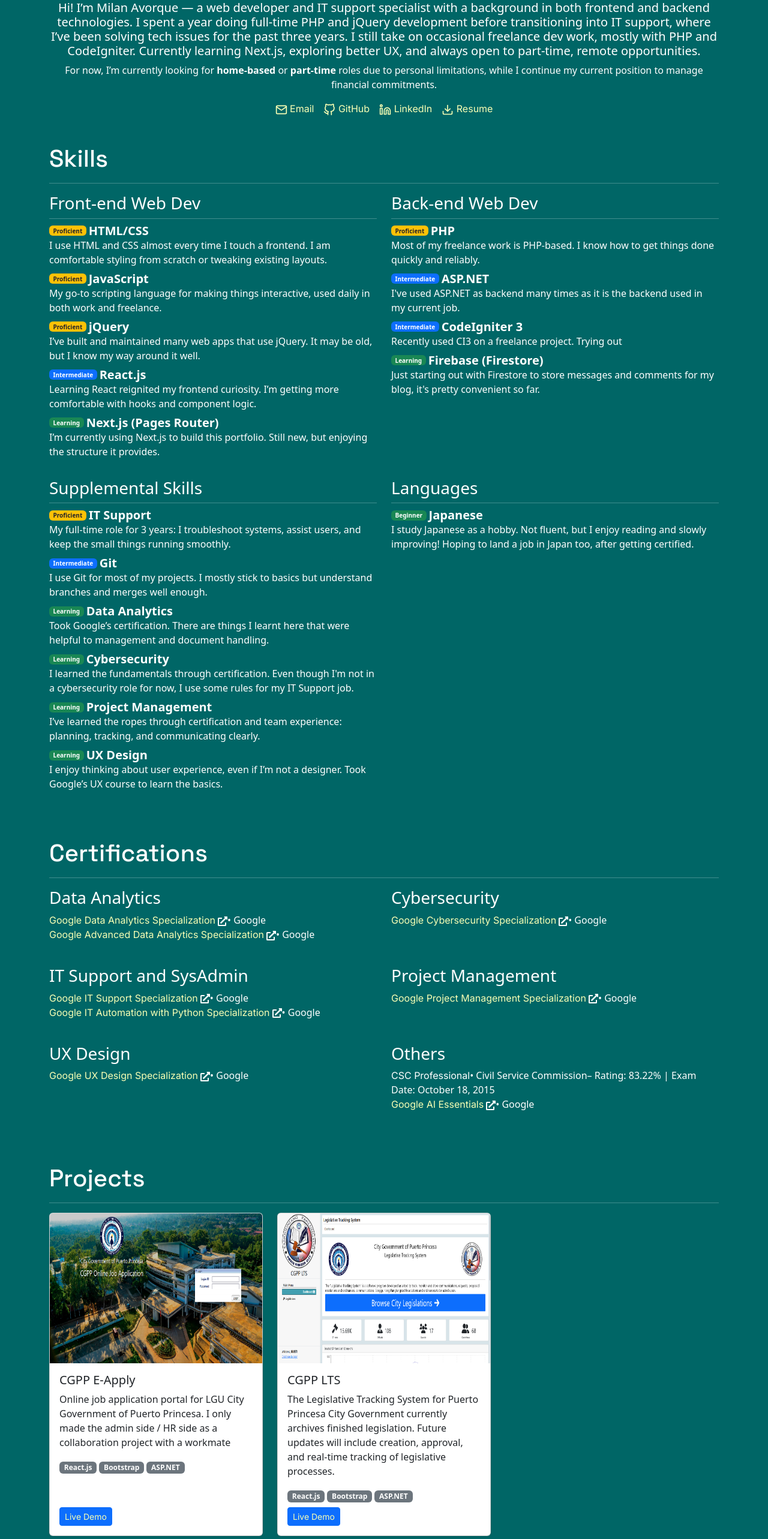
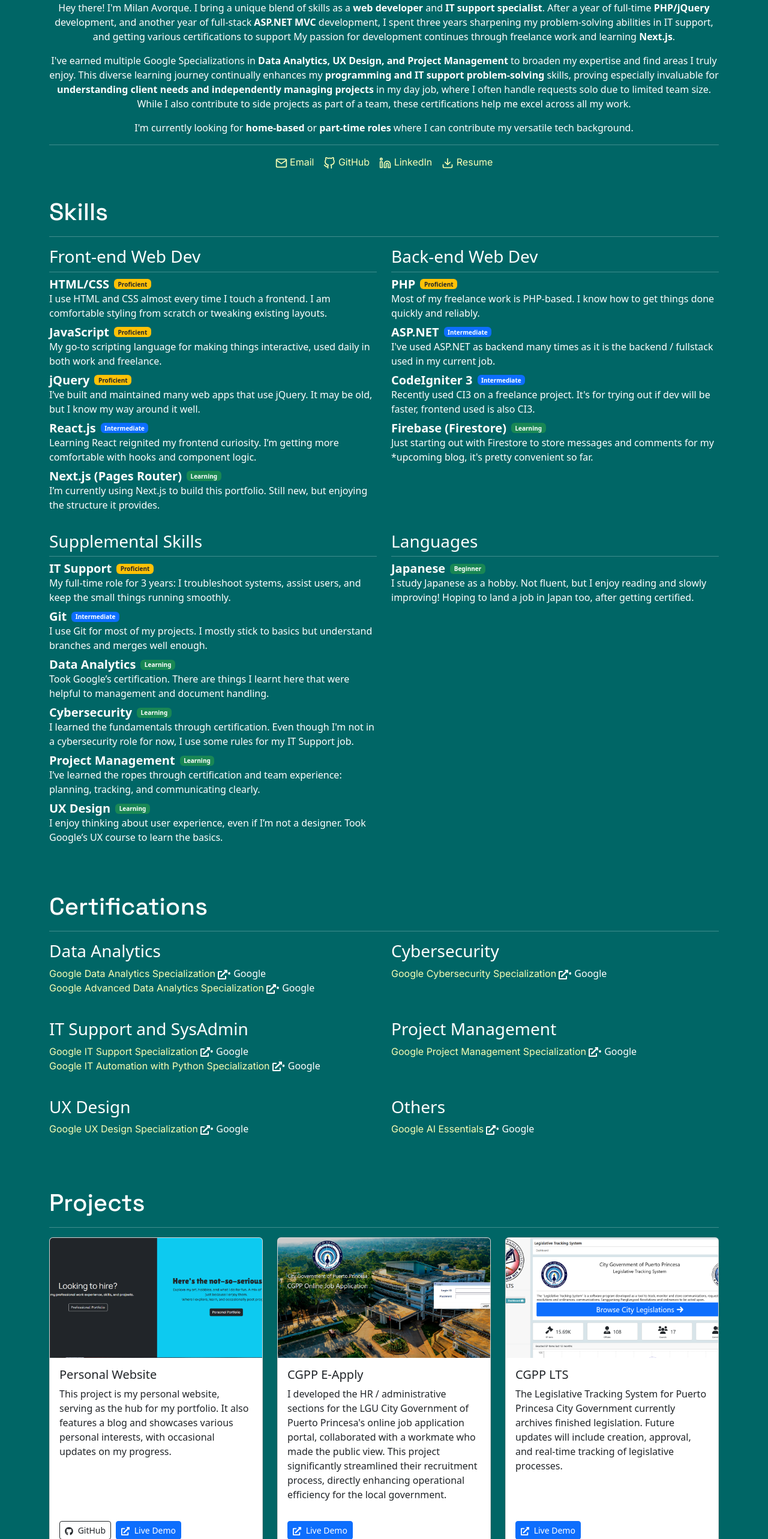
Before and after one commit to Atsukiri/portfolio-v1-nextjs, a Next.js app: page /portfolio in a window 1280 px wide. Shown: the part 200-2766 px from the top of the page at 60% size. Built offline with nearby package versions, Linux system fonts and the light colour scheme.

Commit message:
added new projects + fixed minor UI problems

```diff
--- a/src/components/ProjectCard.js
+++ b/src/components/ProjectCard.js
@@ -1,31 +1,39 @@
-import Image from 'next/image';
+import { FaGithub, FaExternalLinkAlt } from 'react-icons/fa';
 
-export default function ProjectCard({ title, description, image, liveUrl, repoUrl, tags = [] }) {
+export default function ProjectCard({ title, description, image, repoUrl, liveUrl }) {
   return (
-    <div className="col-md-6 col-lg-4 mb-4">
+    <div className='col-md-4 mb-4'>
       <div className="card h-100 shadow-sm">
         {image && (
-          <Image src={image} width={500} height={250} className="card-img-top" alt={`${title} screenshot`} />
+          <img
+            src={image}
+            alt={title}
+            className="card-img-top"
+            style={{ objectFit: 'cover', height: '200px' }}
+          />
         )}
         <div className="card-body d-flex flex-column">
           <h5 className="card-title">{title}</h5>
-          <p className="card-text">{description}</p>
-          {tags.length > 0 && (
-            <div className="mb-2">
-              {tags.map(tag => (
-                <span key={tag} className="badge bg-secondary me-1">{tag}</span>
-              ))}
-            </div>
-          )}
-          <div className="mt-auto">
-            {liveUrl && (
-              <a href={liveUrl} target="_blank" rel="noopener noreferrer" className="btn btn-sm btn-primary me-2">
-                Live Demo
+          <p className="card-text flex-grow-1">{description}</p>
+          <div className="mt-3 d-flex gap-2">
+            {repoUrl && (
+              <a
+                href={repoUrl}
+                className="btn btn-outline-dark btn-sm"
+                target="_blank"
+                rel="noopener noreferrer"
+              >
+                <FaGithub className="me-1" /> GitHub
               </a>
             )}
-            {repoUrl && (
-              <a href={repoUrl} target="_blank" rel="noopener noreferrer" className="btn btn-outline-secondary">
-                GitHub
+            {liveUrl && (
+              <a
+                href={liveUrl}
+                className="btn btn-primary btn-sm"
+                target="_blank"
+                rel="noopener noreferrer"
+              >
+                <FaExternalLinkAlt className="me-1" /> Live Demo
               </a>
             )}
           </div>
--- a/src/data/certifications.json
+++ b/src/data/certifications.json
@@ -46,11 +46,6 @@
   ],
   "Others": [
     {
-      "title": "CSC Professional",
-      "issuer": "Civil Service Commission",
-      "description": "Rating: 83.22% | Exam Date: October 18, 2015"
-    },
-    {
       "title": "Google AI Essentials",
       "issuer": "Google",
       "link": "https://www.coursera.org/account/accomplishments/records/8RFXCYLZPXHY"
--- a/src/data/projects.json
+++ b/src/data/projects.json
@@ -1,7 +1,15 @@
 [
   {
+    "title": "Personal Website",
+    "description": "This project is my personal website, serving as the hub for my portfolio. It also features a blog and showcases various personal interests, with occasional updates on my progress.",
+    "image": "/projects/personal-site.png",
+    "liveUrl": "http://atsukiri.vercel.app",
+    "tags": ["Next.js", "Bootstrap", "Firestore"],
+    "repoUrl": "https://github.com/Atsukiri/portfolio-v1-nextjs"
+  },
+  {
     "title": "CGPP E-Apply",
-    "description": "Online job application portal for LGU City Government of Puerto Princesa. I only made the admin side / HR side as a collaboration project with a workmate",
+    "description": "I developed the HR / administrative sections for the LGU City Government of Puerto Princesa's online job application portal, collaborated with a workmate who made the public view. This project significantly streamlined their recruitment process, directly enhancing operational efficiency for the local government.",
     "image": "/projects/e-apply2.png",
     "liveUrl": "http://cgpp.puertoprincesa.ph/e-apply/hr",
     "tags": ["React.js", "Bootstrap", "ASP.NET"]
@@ -12,5 +20,12 @@
     "image": "/projects/lts.png",
     "liveUrl": "http://cgpp.puertoprincesa.ph/CGPP-LTS",
     "tags": ["React.js", "Bootstrap", "ASP.NET"]
+  },
+  {
+    "title": "Palawena Travel and Tours | Admin Dashboard",
+    "description": "For Palawena Travel and Tours, I collaborated with a team to develop the admin dashboard and integrated essential APIs for booking data and PayPal payments",
+    "image": "/projects/palawena.png",
+    "liveUrl": "http://palawenatravelandtours.com",
+    "tags": ["CodeIgniter 3", "Bootstrap", "Paypal API"]
   }
 ]
--- a/src/data/skills.json
+++ b/src/data/skills.json
@@ -49,21 +49,21 @@
       "percent": 60,
       "color": "#512bd4",
       "experienceLevel": "Intermediate",
-      "description": "I've used ASP.NET as backend many times as it is the backend used in my current job."
+      "description": "I've used ASP.NET as backend many times as it is the backend / fullstack used in my current job."
     },
     {
       "name": "CodeIgniter 3",
       "percent": 40,
       "color": "#dd4814",
       "experienceLevel": "Intermediate",
-      "description": "Recently used CI3 on a freelance project. Trying out"
+      "description": "Recently used CI3 on a freelance project. It's for trying out if dev will be faster, frontend used is also CI3."
     },
     {
       "name": "Firebase (Firestore)",
       "percent": 20,
       "color": "#ffca28",
       "experienceLevel": "Learning",
-      "description": "Just starting out with Firestore to store messages and comments for my blog, it's pretty convenient so far."
+      "description": "Just starting out with Firestore to store messages and comments for my *upcoming blog, it's pretty convenient so far."
     }
   ],
   "Supplemental Skills": [
--- a/src/pages/portfolio.js
+++ b/src/pages/portfolio.js
@@ -53,15 +53,23 @@
                 <p className="lead">Web Developer • IT Support</p>
             </header>
             <section id="intro" className='mb-5'>
-                <h5 className='text-center'>
-                    Hi! I’m Milan Avorque — a web developer and IT support specialist with a background in both frontend and backend technologies.
-                    I spent a year doing full-time PHP and jQuery development before transitioning into IT support, where I’ve been solving tech issues for the past three years.
-                    I still take on occasional freelance dev work, mostly with PHP and CodeIgniter. Currently learning Next.js, exploring better UX, and always open to part-time, remote opportunities.
-                </h5>
-                <p className='text-center'>
-                    For now, I’m currently looking for <strong>home-based</strong> or <strong>part-time</strong> roles due to personal limitations,
-                    while I continue my current position to manage financial commitments.
-                </p>
+                <div className='text-center'>
+                    <p>
+                        Hey there! I&apos;m Milan Avorque. I bring a unique blend of skills as a <b>web developer</b> and
+                        <b> IT support specialist</b>. After a year of full-time <b>PHP/jQuery</b> development, and another year of
+                        full-stack <b>ASP.NET MVC</b> development,
+                        I spent three years sharpening my problem-solving abilities in IT support, and getting various
+                        certifications to support
+                        My passion for development continues through freelance work and learning <b>Next.js</b>.
+                    </p>
+                    <p>
+                        I&apos;ve earned multiple Google Specializations in <strong>Data Analytics, UX Design, and Project Management</strong> to broaden my expertise and find areas I truly enjoy. This diverse learning journey continually enhances my <strong>programming and IT support problem-solving</strong> skills, proving especially invaluable for <strong>understanding client needs and independently managing projects</strong> in my day job, where I often handle requests solo due to limited team size. While I also contribute to side projects as part of a team, these certifications help me excel across all my work.
+                    </p>
+                    <p>
+                        I&apos;m currently looking for <b>home-based</b> or <b>part-time roles</b> where I can contribute my versatile tech background.
+                    </p>
+                </div>
+                <hr />
                 <div className="d-flex justify-content-center align-items-center gap-3">
                     <a href="mailto:milan.avorque@gmail.com" className="footer-link">
                         <FiMail size={20} /> Email
@@ -113,9 +121,9 @@
                             <hr className='my-2' />
                             <div className="d-flex flex-wrap justify-content-center justify-content-md-start">
                                 {arr.map(skill => <div className='mb-2' key={skill.name}>
-                                    <div className='d-flex align-items-center'>
+                                    <div className='d-flex align-items-center justify-content-center justify-content-md-start'>
+                                        <h5 className='me-2 m-0 d-inline fw-bold'>{skill.name}</h5>
                                         <span style={{fontSize:10}} className={'badge bg-'+(skill.experienceLevel == "Proficient" ? "warning text-dark" : (skill.experienceLevel == "Intermediate" ? "primary" : "success"))+' d-inline badge-pill'}>{skill.experienceLevel}</span>
-                                        <h5 className='ms-1 m-0 d-inline fw-bold'>{skill.name}</h5>
                                     </div>
                                     <div>{skill.description}</div>
                                 </div>)}
@@ -170,7 +178,7 @@
                 <hr />
                 <div className="row">
                     {projectsData.map((project) => (
-                    <ProjectCard key={project.title} {...project} />
+                        <ProjectCard key={project.title} {...project} />
                     ))}
                 </div>
             </section>
--- a/src/styles/Pro.module.css
+++ b/src/styles/Pro.module.css
@@ -19,13 +19,13 @@
         color:white;
     }
 
-    a{
+    a:not(:global(.btn)){
         font-family: 'Inter', sans-serif;
         text-decoration: none;
         color: #f8ffb4;
     }
 
-    a:hover{
+    a:not(:global(.btn)):hover{
         text-decoration: underline;
         color: #FFCC00;
     }
```
Also changed, not shown: public/projects/palawena.png (added), public/projects/personal-site.png (added).
